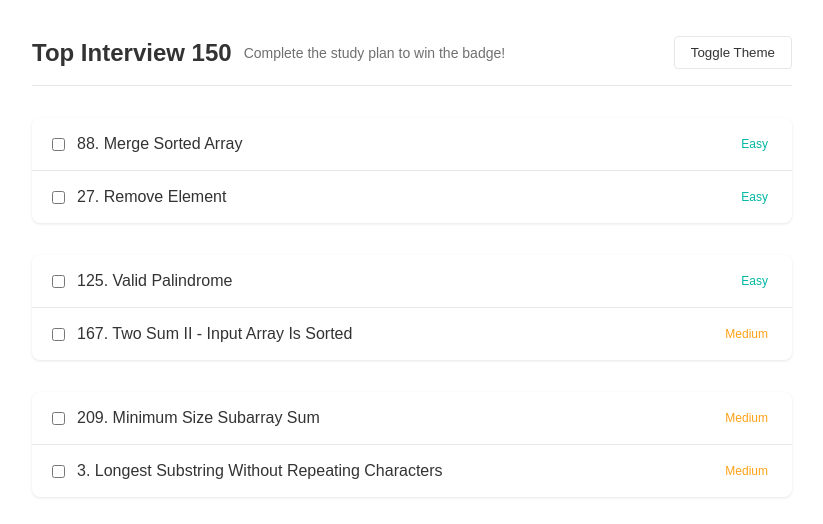
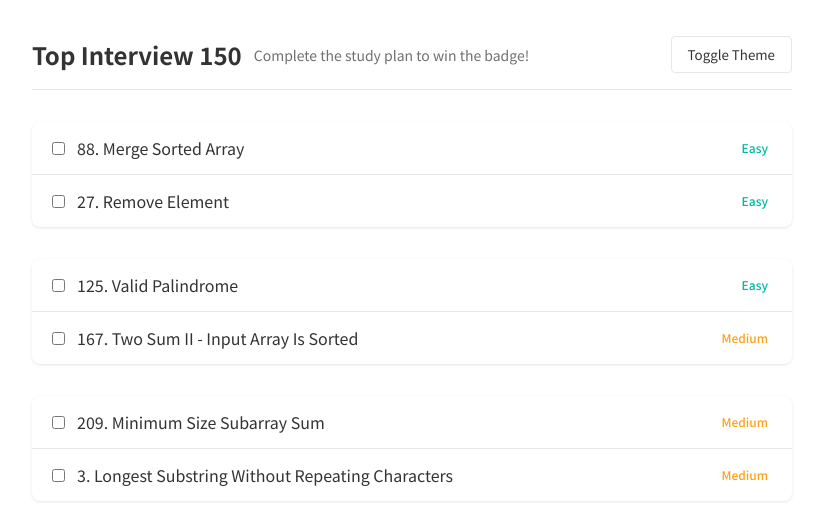
Before and after one commit to yanggwangseong/AlgoNote, a React (Vite) app: page / in a window 1280 px wide. Shown: the top 524 px of the page, without its empty margins (228-1051 px from the left). Built offline with nearby package versions, Linux system fonts and the light colour scheme.

Commit message:
feat: 폰트 Nato Sans 변경

```diff
--- a/index.html
+++ b/index.html
@@ -1,10 +1,14 @@
-<!DOCTYPE html>
+<!doctype html>
 <html lang="en">
 	<head>
 		<meta charset="UTF-8" />
 		<meta name="viewport" content="width=device-width, initial-scale=1.0" />
 		<meta name="theme-color" content="#000000" />
 		<link rel="manifest" href="/manifest.json" />
+		<link
+			href="https://fonts.googleapis.com/css2?family=Noto+Sans+KR:wght@400;500;700&display=swap"
+			rel="stylesheet"
+		/>
 		<title>Title</title>
 	</head>
 	<body>
--- a/src/styles/GlobalStyle.tsx
+++ b/src/styles/GlobalStyle.tsx
@@ -6,11 +6,11 @@
 	<Global
 		styles={css`
 			${reset}
+
 			* {
-				font-family: sans-serif !important;
+				font-family: 'Noto Sans KR', sans-serif !important;
 				box-sizing: border-box;
 			}
-
 			.container {
 				max-width: 1200px;
 				margin: 0 auto;
```
